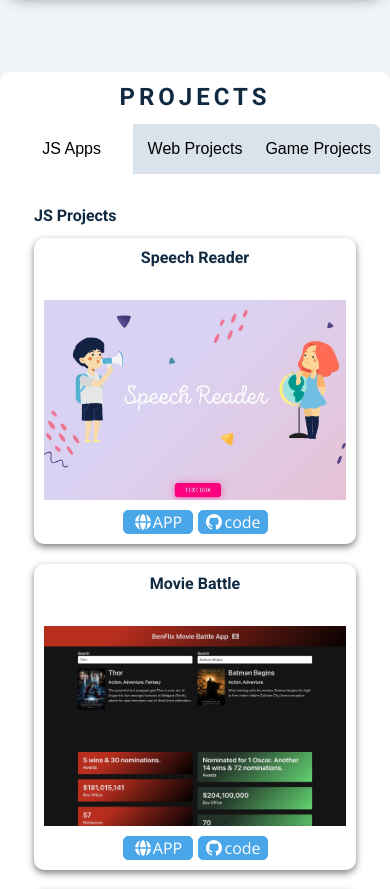
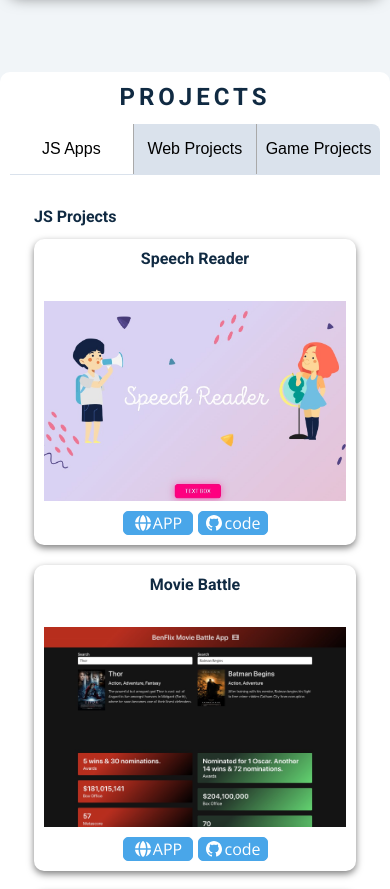
Before and after one commit to benringia/projects, a plain HTML site: page index.html in a window 390 px wide. Shown: the part 1180-2069 px from the top of the page. Drawn offline with nearby package versions, Linux system fonts and the light colour scheme.

Commit message:
* Modified tab width

```diff
--- a/styles.css
+++ b/styles.css
@@ -705,8 +705,8 @@
 .btn-container {
   border-top-left-radius: var(--radius);
   border-top-right-radius: var(--radius);
-  display: grid;
-  grid-template-columns: 1fr 1fr 1fr;
+  display: flex;
+  border-bottom: 1px solid #dae2ec;
 }
 .tab-btn:nth-child(1) {
   border-top-left-radius: var(--radius);
@@ -723,6 +723,15 @@
   background: var(--clr-grey-9);
   cursor: pointer;
   transition: var(--transition);
+  width: 15%;
+}
+@media(max-width: 800px) {
+  .tab-btn {
+    width: 100%;
+  }
+}
+.tab-btn:not(:last-of-type) {
+  border-right: 1px solid #a9a9a9;
 }
 .tab-btn:hover:not(.active) {
   background: var(--clr-primary-10);
```
